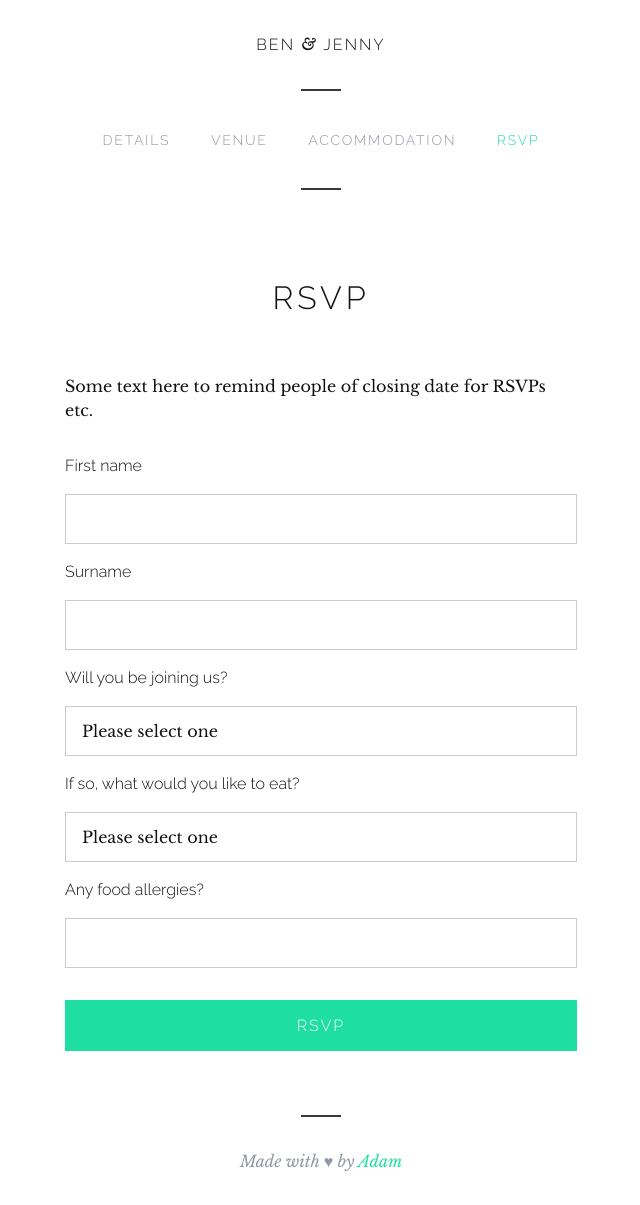
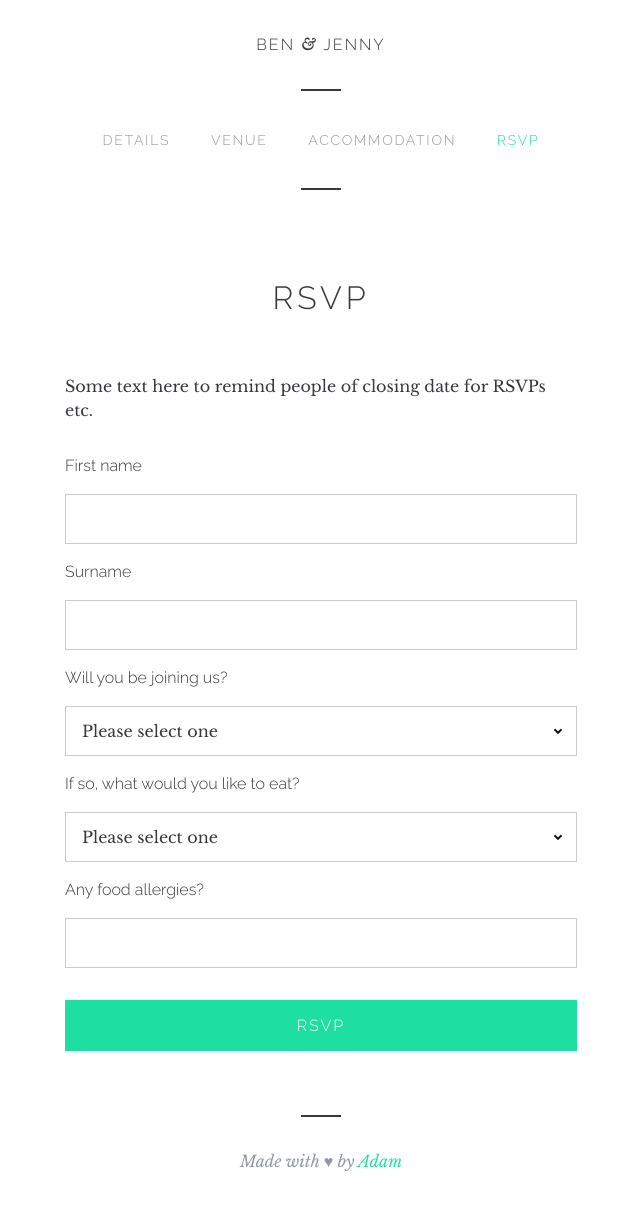
Before and after one commit to benandjenny/benandjenny.github.io, a Jekyll site: the page built from rsvp/index.md, in a window 1280 px wide. Shown: the whole page, without its empty margins (319-959 px from the left). Built offline with Jekyll 4.4.1, drawn with Linux system fonts in a browser that asks for light colours; nearby versions of some CDN libraries.

Commit message:
dropdown arrows added, tweaked text base colour

```diff
--- a/_sass/_layout.scss
+++ b/_sass/_layout.scss
@@ -192,6 +192,10 @@ nav {
         .faux-input {
             padding: 0 1em;
             cursor: pointer;
+            background-image: url('/images/dropdown.png');
+            background-size: 16px;
+            background-repeat: no-repeat;
+            background-position: 98%;
         }
 
         input {
--- a/_sass/_variables.scss
+++ b/_sass/_variables.scss
@@ -18,7 +18,7 @@ $font-family-serif: 'Libre Baskerville', Baskerville, 'Times New Roman', serif;
 	COLOURS
 -------------------------------------------------------- */
 
-$text-color: #111;
+$text-color: #38373d;
 $accent-color: #1fdea1;
 $text-color-light: #9197a3;
 
```
Also changed, not shown: images/dropdown.png (added).
